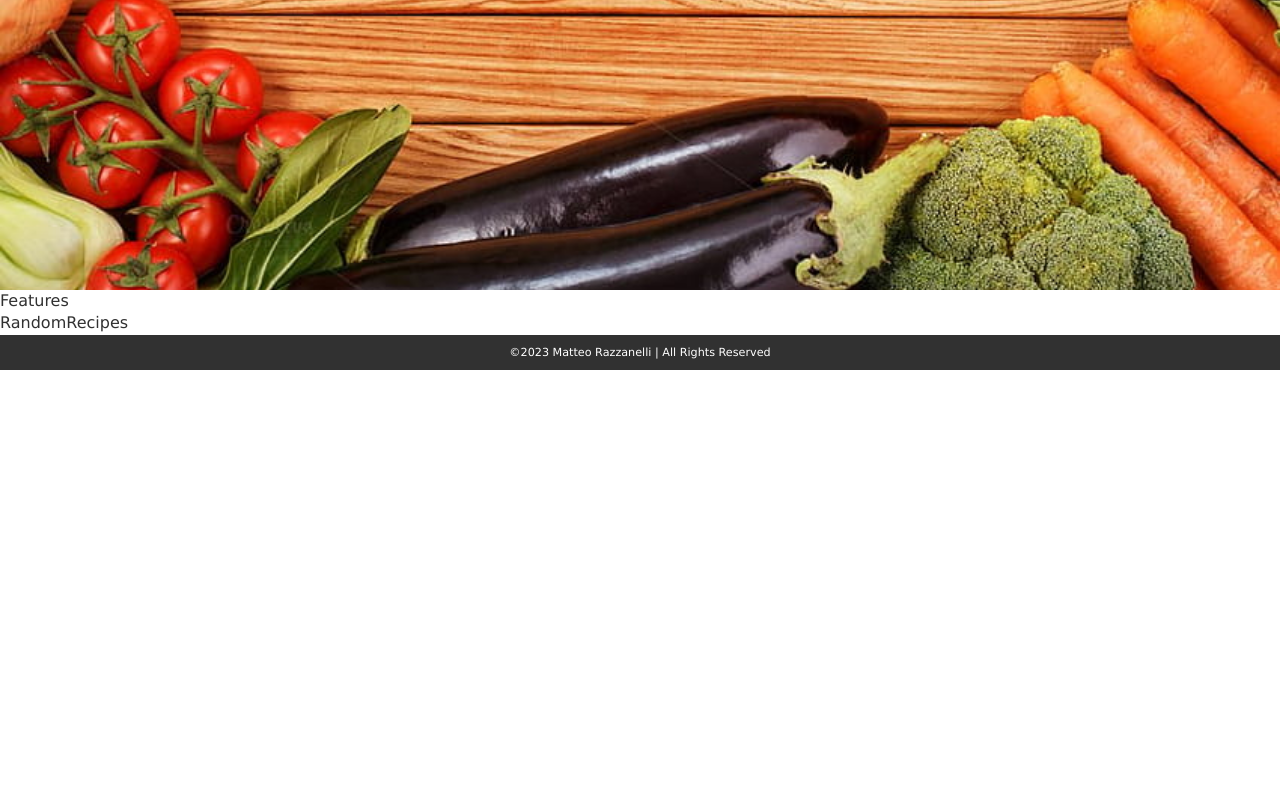
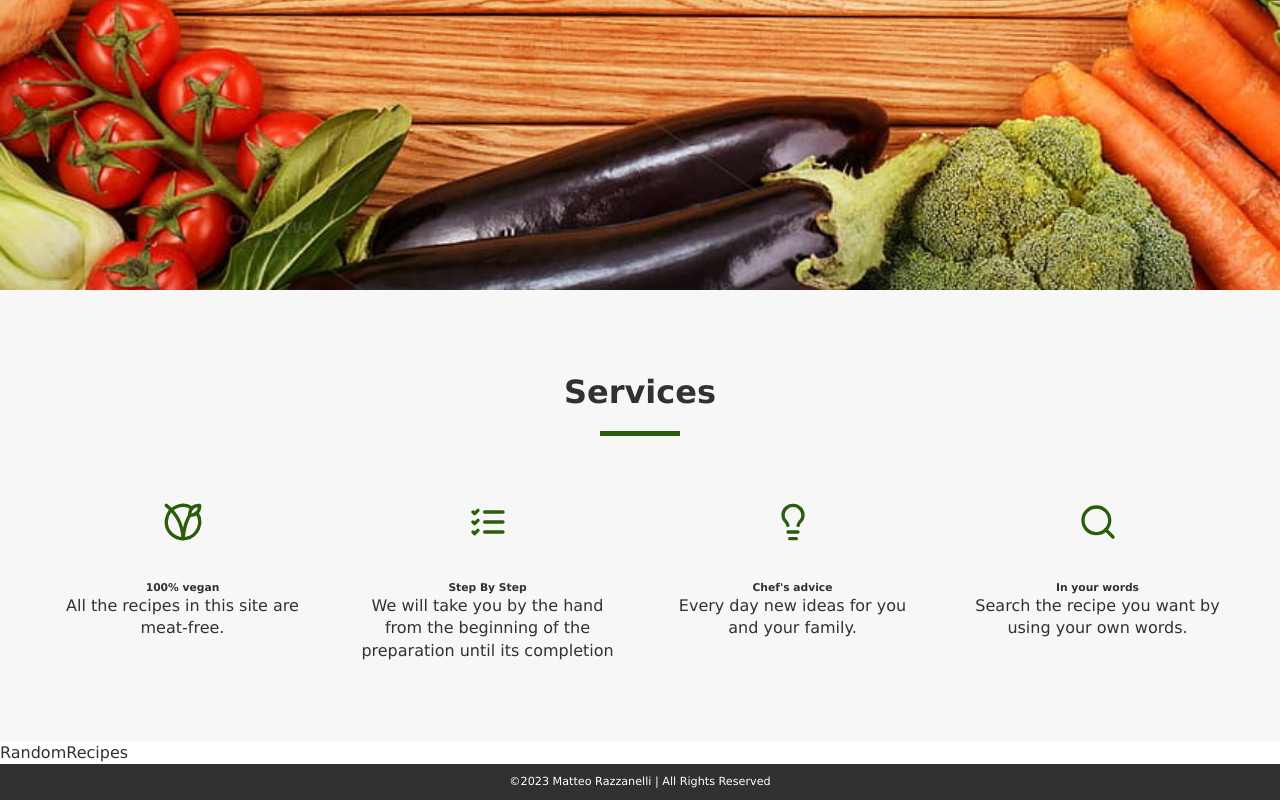
Before and after one commit to matteorazzanelli/veggy-recipes-react, a React (Create React App) app: page / in a window 1280 px wide. Shown: the part 496-1296 px from the top of the page. Before the commit the page ends 866 px from the top, so only its background shows below. Built offline with nearby package versions, Linux system fonts and the light colour scheme.

Commit message:
features as const array

```diff
--- a/src/components/Features.js
+++ b/src/components/Features.js
@@ -1,7 +1,48 @@
 import React from 'react'
 
+import { LuVegan, LuListChecks, LuLightbulb, LuSearch } from 'react-icons/lu'
+
+import Title from '../components/Title'
+
 export default function Features() {
+
+  const features = [
+    {
+      icon: <LuVegan/>,
+      title: "100% vegan",
+      info: "All the recipes in this site are meat-free."
+    },
+    {
+      icon: <LuListChecks/>,
+      title: "Step By Step",
+      info: "We will take you by the hand from the beginning of the preparation until its completion"
+    },
+    {
+      icon: <LuLightbulb/>,
+      title: "Chef's advice",
+      info: "Every day new ideas for you and your family."
+    },
+    {
+      icon: <LuSearch/>,
+      title: "In your words",
+      info: "Search the recipe you want by using your own words."
+    }
+  ]
+
   return (
-    <div>Features</div>
+    <section className="services">
+      <Title title="services" />
+      <div className="services-center">
+        {features.map(item => {
+          return (
+            <article key={`item-${item.title}`} className="service">
+              <span>{item.icon}</span>
+              <h6>{item.title}</h6>
+              <p>{item.info}</p>
+            </article>
+          );
+        })}
+      </div>
+    </section>
   )
 }
```
